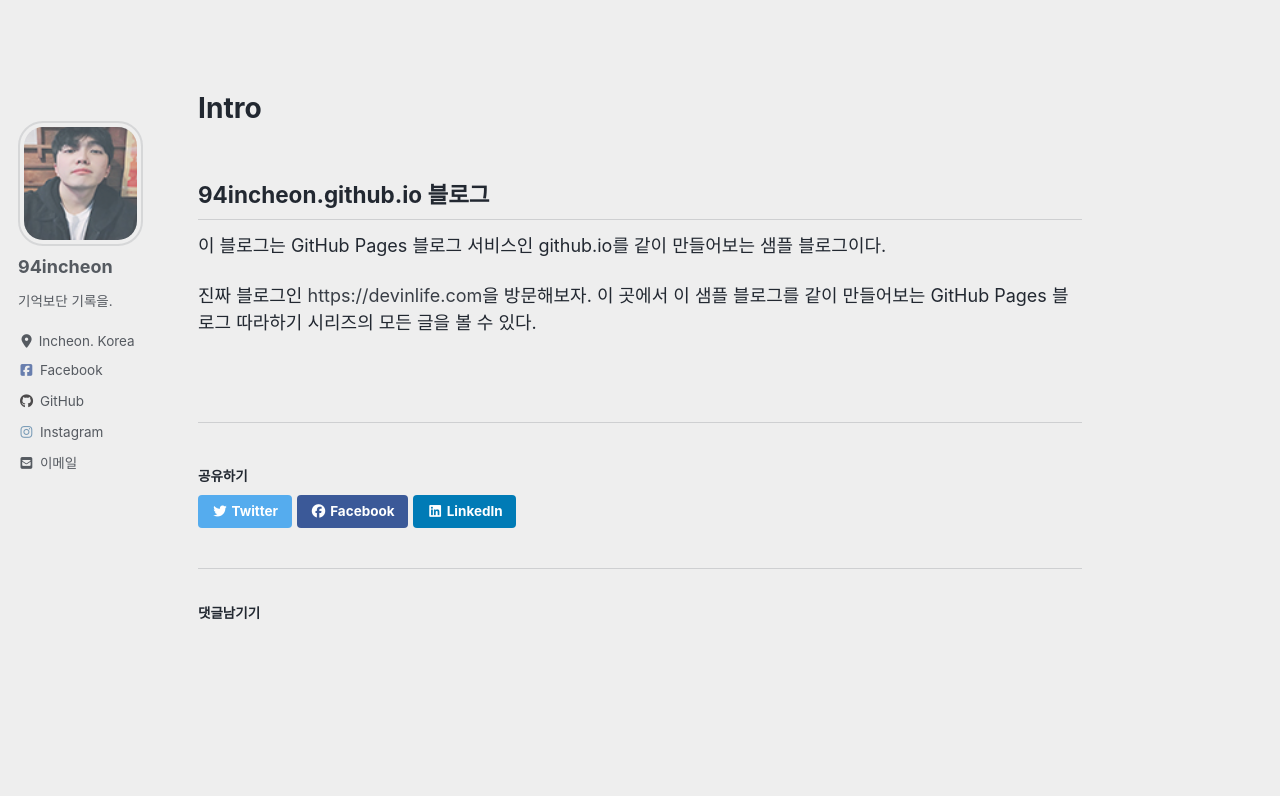
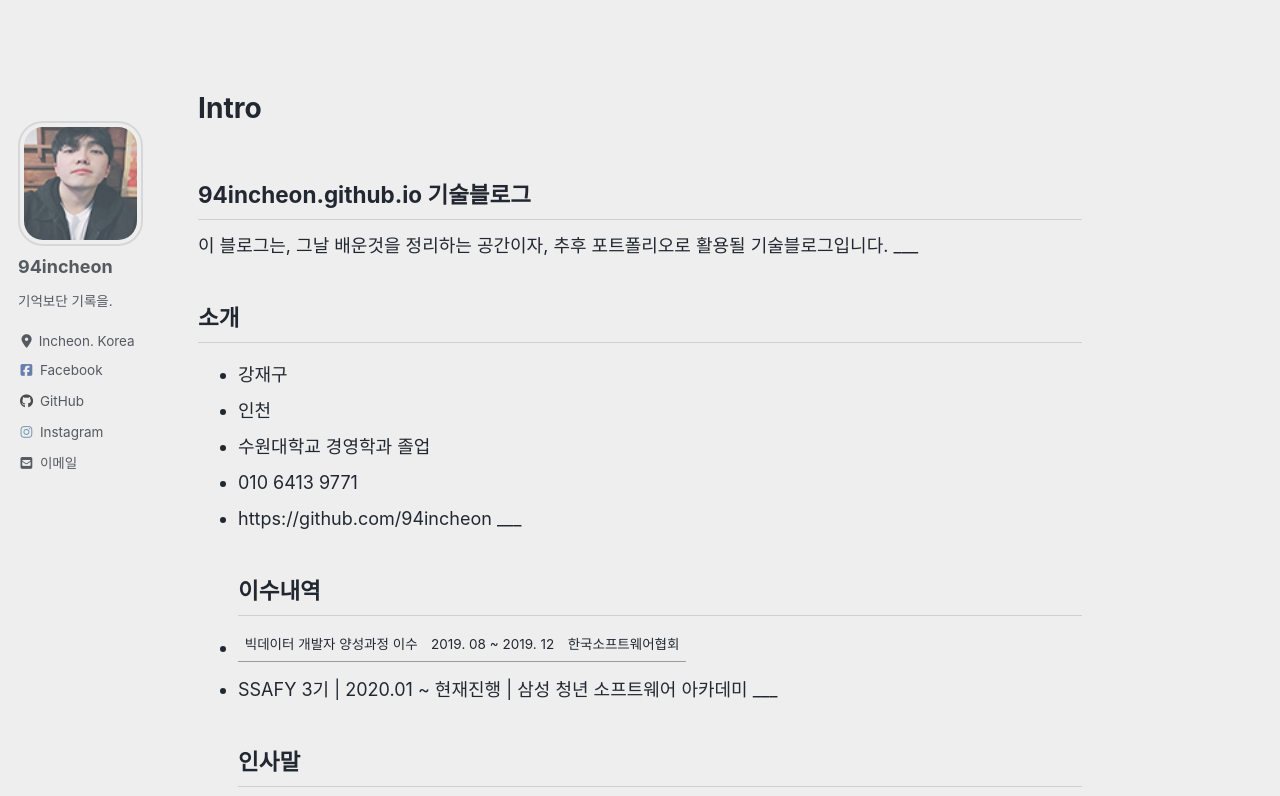
Before and after one commit to renine94/94incheon.github.io, a Jekyll site: the page built from _pages/about.md, in a window 1280 px wide and 900 px high, cut to the strip 104-900 px from the top of the window. Built offline with Jekyll 4.4.1, drawn with Linux system fonts in a browser that asks for light colours; cached includes are drawn as plain includes; nearby versions of some CDN libraries; comment, search, counter and statistics services are not loaded; some of the changed text lies outside the part shown.

Commit message:
about 페이지 변경

```diff
--- a/_pages/about.md
+++ b/_pages/about.md
@@ -4,10 +4,22 @@ permalink: /about/
 layout: single
 ---
 
-## 94incheon.github.io 블로그
+## 94incheon.github.io 기술블로그
 
-이 블로그는 GitHub Pages 블로그 서비스인 github.io를 같이 만들어보는 샘플 블로그이다.
-
-진짜 블로그인 <https://devinlife.com>을 방문해보자.
-이 곳에서 이 샘플 블로그를 같이 만들어보는 GitHub Pages 블로그 따라하기 시리즈의
-모든 글을 볼 수 있다.
+이 블로그는,
+그날 배운것을 정리하는 공간이자, 추후 포트폴리오로 활용될 기술블로그입니다.
+___
+## 소개
+- 강재구
+- 인천
+- 수원대학교 경영학과 졸업
+- 010 6413 9771
+- https://github.com/94incheon
+___
+## 이수내역
+- 빅데이터 개발자 양성과정 이수 | 2019. 08 ~ 2019. 12 | 한국소프트웨어협회
+- SSAFY 3기 | 2020.01 ~ 현재진행 | 삼성 청년 소프트웨어 아카데미
+___
+## 인사말
+블로그를 개설한지 얼마되지않고, 아직 미숙한게 많은 초보 개발자 지망생입니다.
+지속적으로 블로그 업데이트 예정입니다.
```
